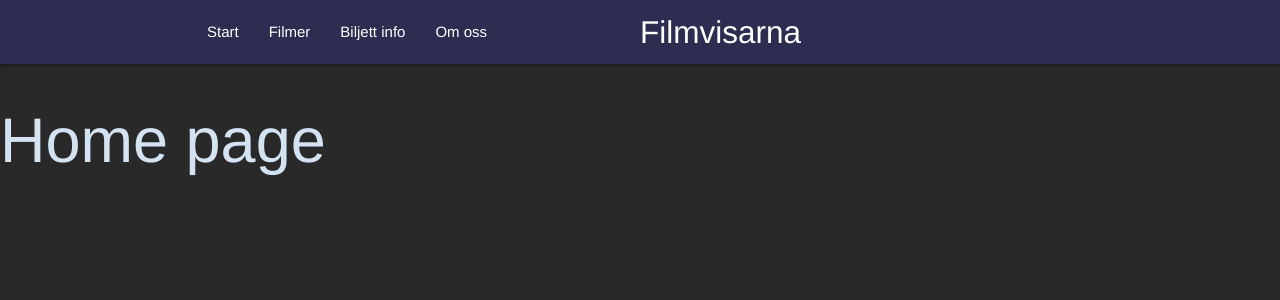
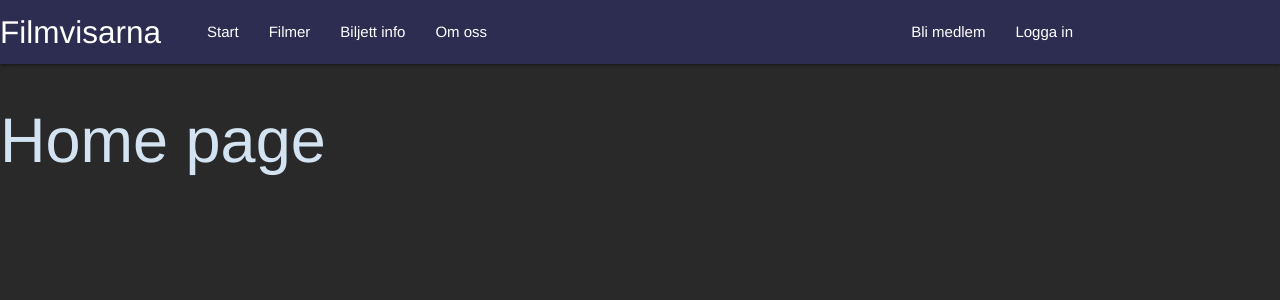
Before and after one commit to ali94160/filmvisarna-grupp3, a Vue app in the folder frontend/: page / in a window 1280 px wide. Shown: the top 300 px of the page. Built offline with nearby package versions, Linux system fonts and the light colour scheme.

Commit message:
added links in navbar

```diff
--- a/frontend/src/baseComps/Navbar.vue
+++ b/frontend/src/baseComps/Navbar.vue
@@ -1,16 +1,19 @@
 <template>
   <nav class="nav-wrapper">
-    <div class="container">
-      <a href="#" data-target="mobile-demo" class="sidenav-trigger">
+    <a href="#" data-target="mobile-demo" class="sidenav-trigger">
         <i class="material-icons">menu</i>
       </a>
-      <router-link to="/" class="brand-logo">Filmvisarna</router-link>
+    <router-link to="/" class="brand-logo">Filmvisarna</router-link>
+    <div class="container">
       <ul class="hide-on-med-and-down">
-
         <li><router-link to="/">Start</router-link></li>
         <li><router-link to="/movies">Filmer</router-link></li>
         <li><router-link to="/info">Biljett info</router-link></li>
         <li><router-link to="/about">Om oss</router-link></li>
+      </ul>
+      <ul class="hide-on-med-and-down right">
+        <li><router-link to="/">Bli medlem</router-link></li>
+        <li><router-link to="/">{{loggedIn}}</router-link></li>
       </ul>
     </div>
   </nav>
@@ -20,6 +23,8 @@
     <li><router-link to="/movies">Filmer</router-link></li>
     <li><router-link to="/info">Biljett info</router-link></li>
     <li><router-link to="/about">Om oss</router-link></li>
+    <li><router-link to="/">Bli medlem</router-link></li>
+    <li><router-link to="/">{{loggedIn}}</router-link></li>
   </ul>
 
 </template>
@@ -27,6 +32,19 @@
 <script>
 import M from 'materialize-css'
 export default {
+  data(){
+    return{
+      isLoggedIn: false
+    }
+  },
+  computed:{
+    loggedIn(){
+      if(this.isLoggedIn){
+        return 'Logga ut'
+      }
+      return 'Logga in'
+    }
+  },
   mounted(){
     M.AutoInit();
   }
@@ -36,6 +54,5 @@ export default {
 <style scoped>
   nav{
     background-color: var(--purpleish);
-    text-align: center;
   }
 </style>
```
Also changed, not shown: frontend/src/views/Login.vue (added).
